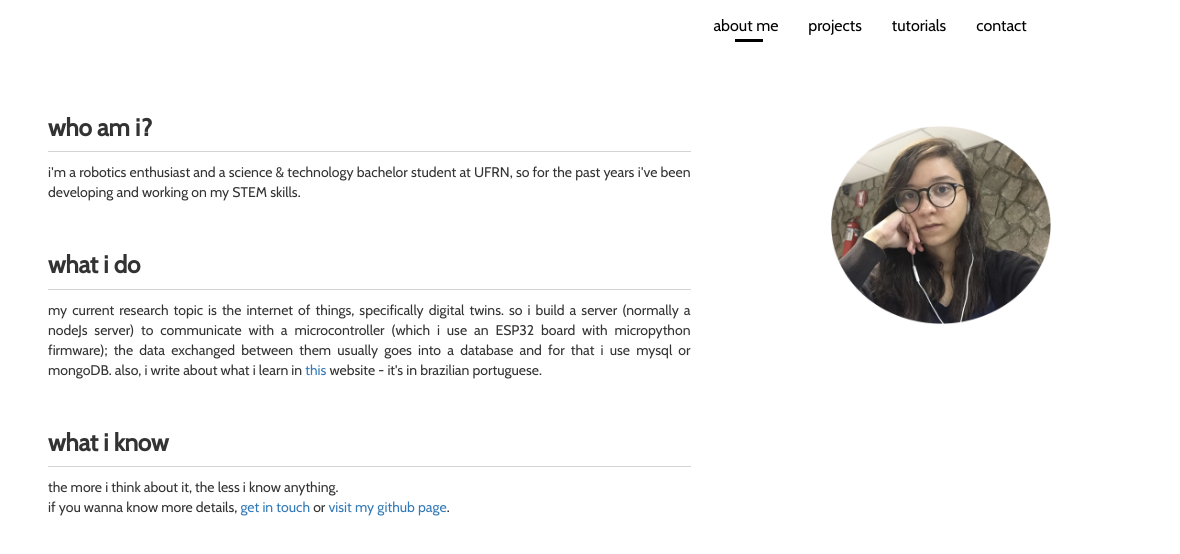
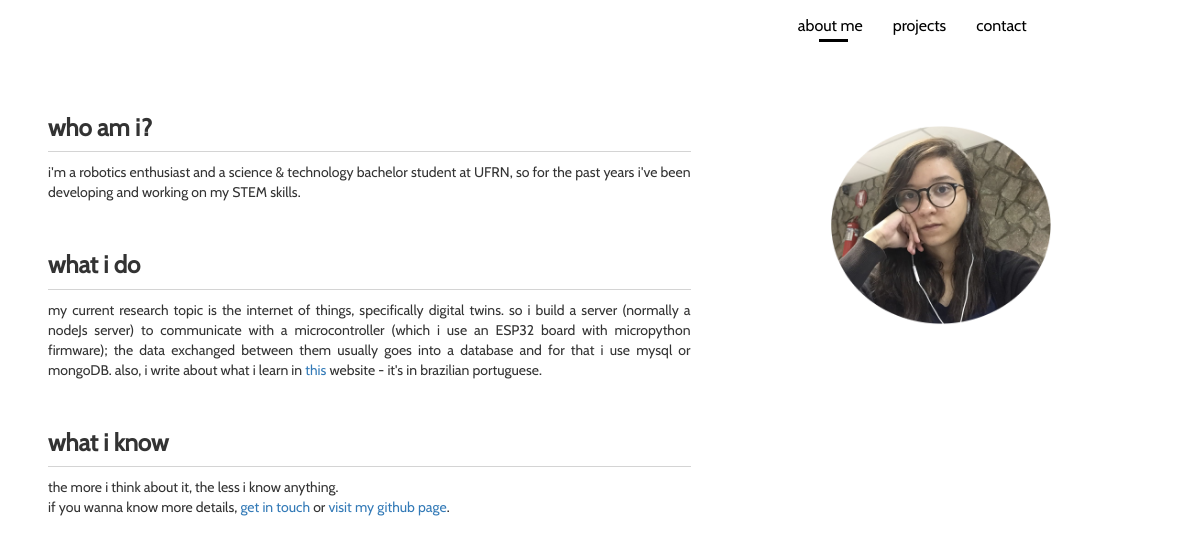
Before and after one commit to brendacq/brendacq.github.io, a plain HTML site: page index.html in a window 1280 px wide. Shown: the full height of the page, 100-1280 px from the left. Drawn offline with nearby package versions, Linux system fonts and the light colour scheme.

Commit message:
tutorial out

```diff
--- a/index.html
+++ b/index.html
@@ -23,7 +23,7 @@
             <ul class="nav navbar-nav navbar-right bg1">
                 <li><a class="u-s" href="index.html">about me</a></li>
                 <li><a href="https://github.com/brendacq" target="_blank">projects</a></li>
-                <li><a href="tutorials.html">tutorials</a></li>
+                <!--<li><a href="tutorials.html">tutorials</a></li>-->
                 <li><a href="contact.html">contact</a></li>
             </ul>
         </div>
```
